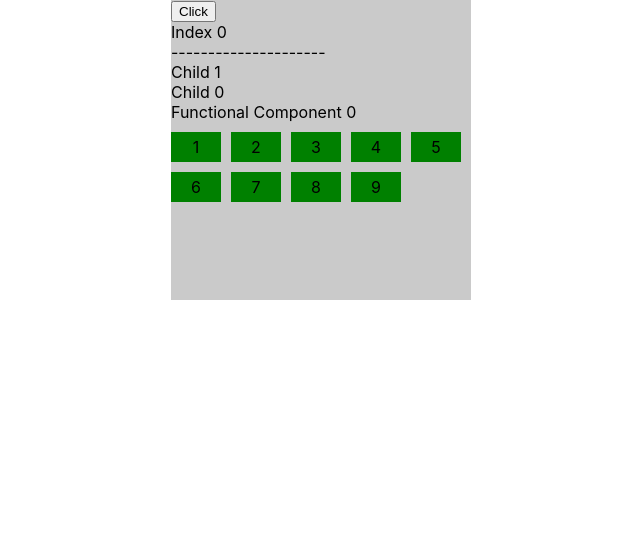
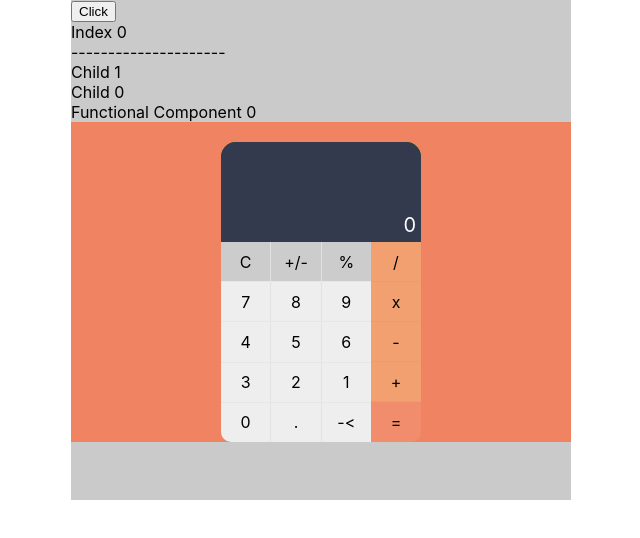
Before and after one commit to tranthuong1999/Bai1_table, a React (Create React App) app: page / in a window 1280 px wide. Shown: the top 538 px of the page, without its empty margins (319-959 px from the left). Built offline with nearby package versions, Linux system fonts and the light colour scheme.

Commit message:
Caculator

```diff
--- a/src/App.css
+++ b/src/App.css
@@ -32,3 +32,94 @@
     margin: auto;
     margin-top: 84px;
 } */
+
+.canculator{
+  width: 200px;
+  height: 300px;
+  background-color: green;
+  border-radius: 15px;
+  display: flex;
+  flex-direction: column;
+}
+
+.canculator_top{
+  background-color: #343a4e;
+  display: flex;
+  align-items: flex-end;
+  justify-content: flex-end;
+  border-top-left-radius: 15px;
+  border-top-right-radius: 15px;
+  flex: 1;
+}
+.canculator_value{
+  color: white;
+    font-size: 20px;
+    margin-bottom: 5px;
+    margin-right: 5px;
+
+}
+
+.canculator_bottom{
+  flex: 2;
+  display: flex;
+  flex-direction: row;
+}
+.canculator_bottom_left{
+  flex: 3;
+  display: flex;
+  flex-direction: column;
+}
+
+.canculator_bottom_right{
+  display: flex;
+  flex-direction: column;
+  flex: 1;
+}
+.canculator_bottom_right_item{
+  display: flex;
+  background-color: #f3a070;
+  flex: 1;
+  border-bottom: 1px solid #f29a6c;
+  justify-content: center;
+  align-items: center;
+}
+.canculator_bottom_right_item_last{
+  background-color: #f18d6c;
+    border-bottom-right-radius: 10px;
+    border-bottom: 1px solid #f18d6c;
+}
+
+.canculator_bottom_left_row{
+  display: flex;
+  flex-direction: row;
+  flex: 1;
+  border-bottom: 1px solid #e7e6e7;
+}
+.canculator_bottom_left_row_last{
+  display: flex;
+  flex-direction: row;
+  flex: 1;
+}
+
+.canculator_bottom_left_row_item{
+  display: flex;
+  justify-content: center;
+  align-items: center;
+  background-color: #cccccc;
+  flex: 1;
+}
+.bg_white{
+  background-color: #eeeeee;
+}
+.item_border_bottom{
+  border-bottom: 1px solid #e7e6e7;
+}
+.item_border_left{
+  border-left: 1px solid #e7e6e7;
+}
+.item_border_right{
+  border-right: 1px solid #e2e2e2;
+}
+.border_bottom_left{
+  border-bottom-left-radius: 10px;
+}
--- a/src/ClassComponent/index.js
+++ b/src/ClassComponent/index.js
@@ -25,7 +25,7 @@ class index extends Component {
     render() {
         const { index } = this.state;
         return <div style={{ display: 'flex', justifyContent: 'center', alignItems: 'center' }} >
-            <div style={{ width: 300, height: 300, borderWidth: 1, borderColor: '#cacaca', backgroundColor: '#cacaca' }}>
+            <div style={{ width: 500, height: 500, borderWidth: 1, borderColor: '#cacaca', backgroundColor: '#cacaca' }}>
                 <button onClick={() => this.setState({ index: index + 1 })}>Click</button>
                 <div>Index {index}</div>
                 <div>---------------------</div>
--- a/src/Flexbox/index.js
+++ b/src/Flexbox/index.js
@@ -1,13 +1,49 @@
 
 
 const index = (props) => {
-    const listData = [1, 2, 3, 4, 5, 6, 7, 8, 9];
-    return <div style={{ display: 'flex', flexDirection: 'row', flexWrap: 'wrap' }}>
-        {
-            listData.map(e => {
-                return <div style={{ width: 50, height: 30, backgroundColor: 'green', marginRight: 10, marginTop: 10, display: 'flex', justifyContent: 'center', alignItems: 'center' }}>{e}</div>
-            })
-        }
+    return <div style={{ with: 500, height: 300, backgroundColor: '#f08361', paddingTop: 20, display: 'flex', justifyContent: 'center' }}>
+
+        <div className="canculator">
+            <div className="canculator_top">
+                <div className="canculator_value">0</div>
+            </div>
+            <div className="canculator_bottom">
+                <div className="canculator_bottom_left">
+                    <div className="canculator_bottom_left_row">
+                        <div className="canculator_bottom_left_row_item item_border_right">C</div>
+                        <div className="canculator_bottom_left_row_item item_border_right">+/-</div>
+                        <div className="canculator_bottom_left_row_item ">%</div>
+                    </div>
+                    <div className="canculator_bottom_left_row">
+                        <div className="canculator_bottom_left_row_item bg_white item_border_right">7</div>
+                        <div className="canculator_bottom_left_row_item bg_white item_border_right">8</div>
+                        <div className="canculator_bottom_left_row_item bg_white">9</div>
+                    </div>
+                    <div className="canculator_bottom_left_row">
+                        <div className="canculator_bottom_left_row_item bg_white item_border_right">4</div>
+                        <div className="canculator_bottom_left_row_item bg_white item_border_right">5</div>
+                        <div className="canculator_bottom_left_row_item bg_white">6</div>
+                    </div>
+                    <div className="canculator_bottom_left_row">
+                        <div className="canculator_bottom_left_row_item bg_white item_border_right">3</div>
+                        <div className="canculator_bottom_left_row_item bg_white item_border_right">2</div>
+                        <div className="canculator_bottom_left_row_item bg_white">1</div>
+                    </div>
+                    <div className="canculator_bottom_left_row_last">
+                        <div className="canculator_bottom_left_row_item bg_white item_border_right border_bottom_left">0</div>
+                        <div className="canculator_bottom_left_row_item bg_white item_border_right">.</div>
+                        <div className="canculator_bottom_left_row_item bg_white">{'-<'}</div>
+                    </div>
+                </div>
+                <div className="canculator_bottom_right">
+                    <div className="canculator_bottom_right_item">/</div>
+                    <div className="canculator_bottom_right_item">x</div>
+                    <div className="canculator_bottom_right_item">-</div>
+                    <div className="canculator_bottom_right_item">+</div>
+                    <div className="canculator_bottom_right_item canculator_bottom_right_item_last">=</div>
+                </div>
+            </div>
+        </div>
     </div>
 }
 
```
